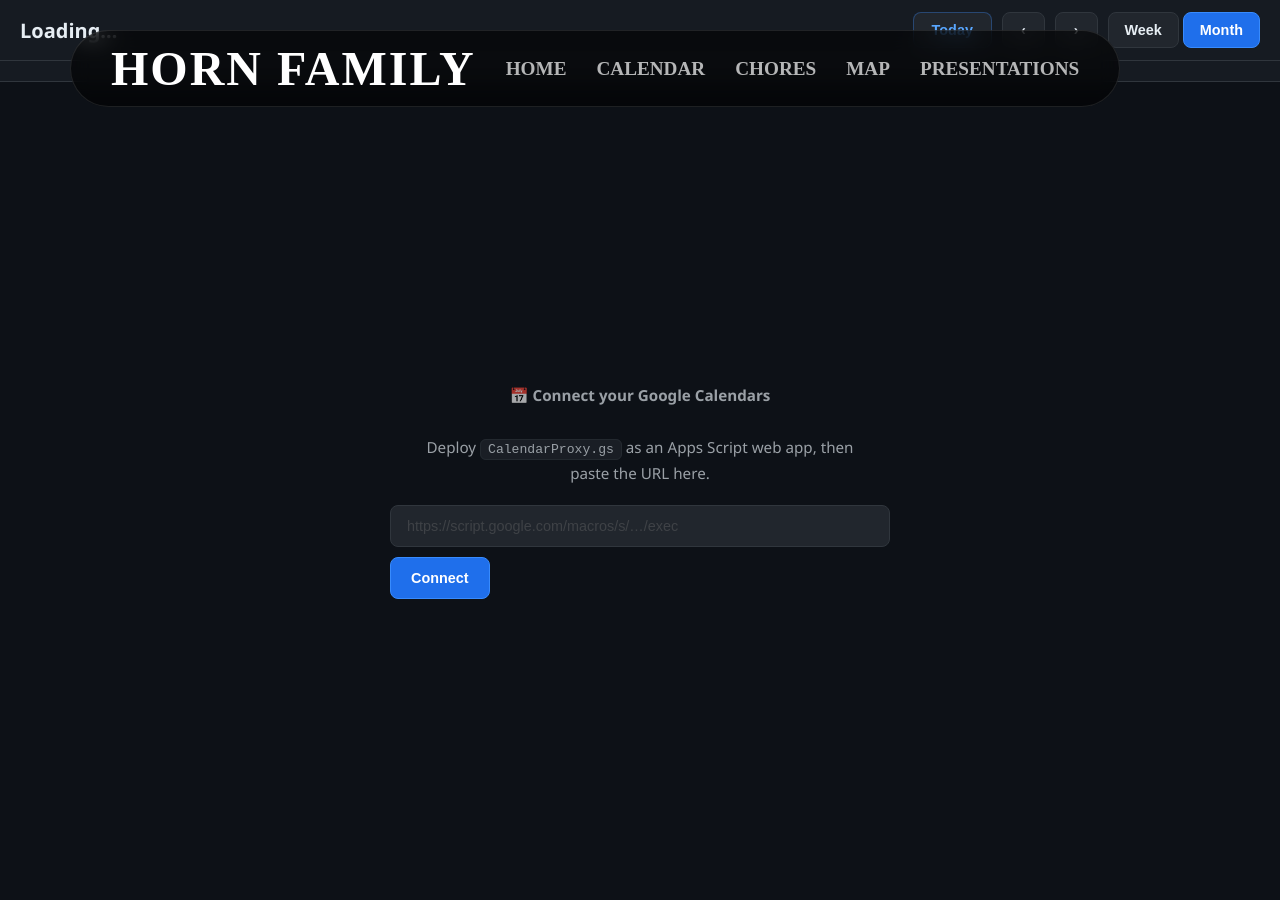
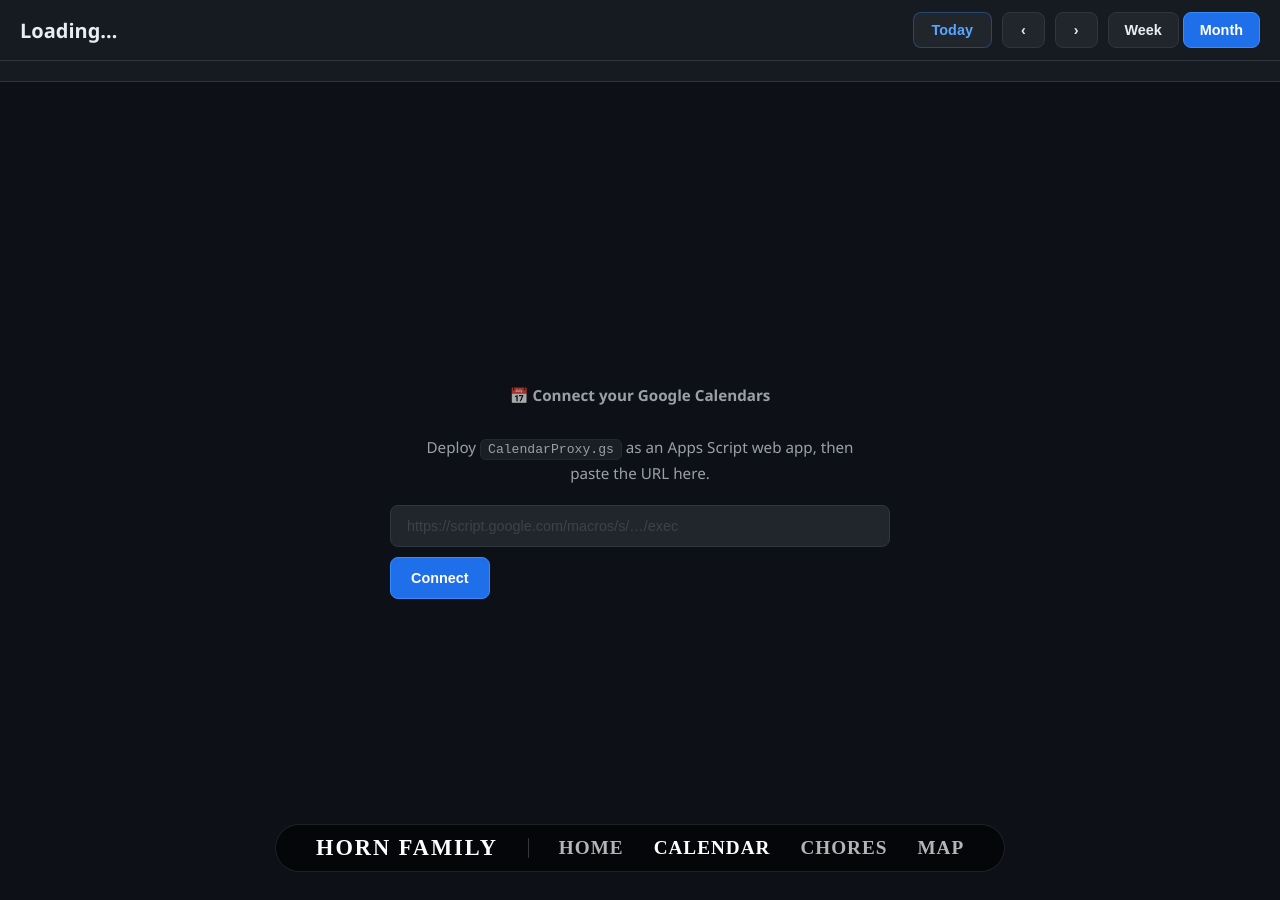
Before and after one commit to brandonbrews/b-d-a-b-e-family-dashboard, a Jekyll site: the page built from calendar.md, in a window 1280 px wide. Built offline with Jekyll 4.4.1, drawn with Linux system fonts in a browser that asks for light colours.

Commit message:
Update default.html
Claude update

```diff
--- a/_layouts/default.html
+++ b/_layouts/default.html
@@ -1,15 +1,19 @@
 <!DOCTYPE html>
 <html>
 <head>
-    <title>{{ page.title }} | Horn Family</title>
+    <title>{{ page.title }}</title>
     <style>
-        /* Global Nav Styling */
+        /* ── RESET ── */
+        *, *::before, *::after { box-sizing: border-box; margin: 0; padding: 0; }
+        html, body { width: 100%; height: 100%; overflow: hidden; background: #000; }
+
+        /* ── BOTTOM NAV BAR ── */
         .nav-container {
-            position: absolute;
-            top: 30px;
-            left: 70px;
-            /* transform: translateX(-10%); */
-            z-index: 100; /* High z-index to stay above backgrounds */
+            position: fixed;
+            bottom: 28px;
+            left: 50%;
+            transform: translateX(-50%);
+            z-index: 1000;
             background: rgba(0, 0, 0, 0.6);
             backdrop-filter: blur(10px);
             -webkit-backdrop-filter: blur(10px);
@@ -21,27 +25,75 @@
             gap: 30px;
             white-space: nowrap;
         }
-        .nav-logo { font-weight: 900; letter-spacing: 2px; color: #fff; text-decoration: none; font-size: 48px; }
-        .nav-links { display: flex; gap: 30px; }
-        .nav-links a { color: rgba(255, 255, 255, 0.7); text-decoration: none; font-size: 1.2rem; font-weight: 700; text-transform: uppercase; transition: 0.3s; }
-        .nav-links a:hover { color: #fff; }
-        baseurl: "/b-d-a-b-e-family-dashboard"
+
+        /* Logo */
+        .nav-logo {
+            font-weight: 900;
+            letter-spacing: 2px;
+            color: #fff;
+            text-decoration: none;
+            font-size: 1.4rem;         /* scaled down from 48px — fits the bar */
+            text-transform: uppercase;
+        }
+
+        /* Divider between logo and links */
+        .nav-divider {
+            width: 1px;
+            height: 20px;
+            background: rgba(255, 255, 255, 0.2);
+        }
+
+        /* Page links */
+        .nav-links {
+            display: flex;
+            gap: 30px;
+        }
+        .nav-links a {
+            color: rgba(255, 255, 255, 0.7);
+            text-decoration: none;
+            font-size: 1.2rem;
+            font-weight: 700;
+            text-transform: uppercase;
+            letter-spacing: 1px;
+            transition: color 0.3s;
+            -webkit-tap-highlight-color: transparent;
+            touch-action: manipulation;
+        }
+        .nav-links a:hover,
+        .nav-links a.active { color: #fff; }
     </style>
 </head>
 <body>
 
+    {{ content }}
+
     <nav class="nav-container">
-    <a href="/b-d-a-b-e-family-dashboard/" class="nav-logo">HORN FAMILY</a>
+        <a href="/b-d-a-b-e-family-dashboard/" class="nav-logo">Horn Family</a>
+        <div class="nav-divider"></div>
         <div class="nav-links">
             <a href="/b-d-a-b-e-family-dashboard/">Home</a>
             <a href="/b-d-a-b-e-family-dashboard/calendar">Calendar</a>
             <a href="/b-d-a-b-e-family-dashboard/chores">Chores</a>
             <a href="/b-d-a-b-e-family-dashboard/map">Map</a>
-        <a href="/b-d-a-b-e-family-dashboard/presentations">Presentations</a>
         </div>
     </nav>
 
-    {{ content }}
+    <script>
+        // Highlight the active nav link based on current path
+        (function() {
+            var path  = window.location.pathname;
+            var links = document.querySelectorAll('.nav-links a');
+            links.forEach(function(a) {
+                var href = a.getAttribute('href');
+                // Home: exact match only; others: endsWith
+                var isHome  = href.endsWith('/b-d-a-b-e-family-dashboard/') || href === '/b-d-a-b-e-family-dashboard/';
+                var isCurrent = isHome
+                    ? (path === '/b-d-a-b-e-family-dashboard/' || path === '/b-d-a-b-e-family-dashboard')
+                    : path.startsWith(href);
+                if (isCurrent) a.classList.add('active');
+            });
+        })();
+    </script>
 
 </body>
 </html>
```
Lines whose indentation alone changed are shown as unchanged.
